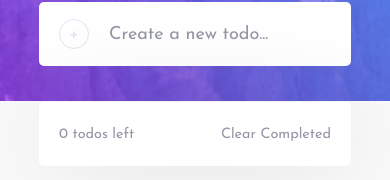
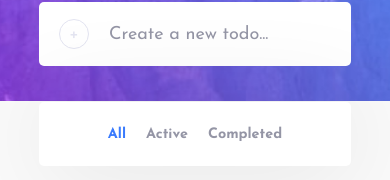
Before and after one commit to jakealistairwood/fm-todo-redux, a React (Create React App) app: page / in a window 390 px wide. Shown: the part 178-358 px from the top of the page. Built offline with nearby package versions, Linux system fonts and the light colour scheme.

Commit message:
adding media queries to footer to look more like wireframe

```diff
--- a/src/components/TodoList/TodoList.jsx
+++ b/src/components/TodoList/TodoList.jsx
@@ -7,6 +7,19 @@ import { deleteCompletedTodos } from '../../features/todoSlice';
 
 const StyledDiv = styled.div`
     background-color: ${props => props.theme.todosBg}
+`
+
+const StyledButton = styled.button`
+    color: #9495A5;
+    font-size: 0.8rem;
+    background: none;
+    border: none;
+    outline: none;
+    cursor: pointer;
+
+    &:hover {
+        color: ${props => props.theme.textColor}
+    }
 `
 
 const TodoList = () => {
@@ -68,11 +81,11 @@ const TodoList = () => {
             <div className={styles.todoList__footer}>
                 <p>{todosRemaining} todos left</p>
                 <div className={styles.footer__todoStates}>
-                    <small className={`${styles.filters} ${applyAllTodosClass}`} onClick={() => setActive('all')}>All</small>
-                    <small className={`${styles.filters} ${applyActiveTodosClass}`} onClick={() => setActive('active')}>Active</small>
-                    <small className={`${styles.filters} ${applyCompletedTodosClass}`} onClick={() => setActive('completed')}>Completed</small>
+                    <StyledButton className={`${styles.filters} ${applyAllTodosClass}`} onClick={() => setActive('all')}>All</StyledButton>
+                    <StyledButton className={`${styles.filters} ${applyActiveTodosClass}`} onClick={() => setActive('active')}>Active</StyledButton>
+                    <StyledButton className={`${styles.filters} ${applyCompletedTodosClass}`} onClick={() => setActive('completed')}>Completed</StyledButton>
                 </div>
-                <button onClick={handleCompletedTodos}>Clear Completed</button>
+                <StyledButton className={styles.clearTodosBtn} onClick={handleCompletedTodos}>Clear Completed</StyledButton>
             </div>
         </StyledDiv>
     )
--- a/src/components/TodoList/TodoList.module.scss
+++ b/src/components/TodoList/TodoList.module.scss
@@ -20,21 +20,30 @@
         padding: 10px 20px;
         height: 64px;
 
+        @media screen and (max-width: 500px) {
+            display: flex;
+            justify-content: center;
+            align-items: center;
+        }
+
         p {
             color: #9495A5;
             font-size: 0.8rem;
-        }
-
-        .footer__todoStates {
 
             @media screen and (max-width: 500px) {
                 display: none;
             }
+        }
+
+        .footer__todoStates {
+            display: flex;
+            flex-direction: row;
+            align-items: center;
 
             .filters {
                 margin: 0 10px;
                 font-weight: 700;
-                color: #9495A5;
+                // color: #9495A5;
                 font-size: 0.8rem;
                 cursor: pointer;
             }
@@ -44,13 +53,19 @@
             }
         }
 
-        button {
-            color: #9495A5;
-            font-size: 0.8rem;
-            background: none;
-            border: none;
-            outline: none;
-            cursor: pointer;
+        .clearTodosBtn {
+            @media screen and (max-width: 500px) {
+                display: none;
+            }
         }
+
+        // button {
+        //     color: #9495A5;
+        //     font-size: 0.8rem;
+        //     background: none;
+        //     border: none;
+        //     outline: none;
+        //     cursor: pointer;
+        // }
     }
 }
```
